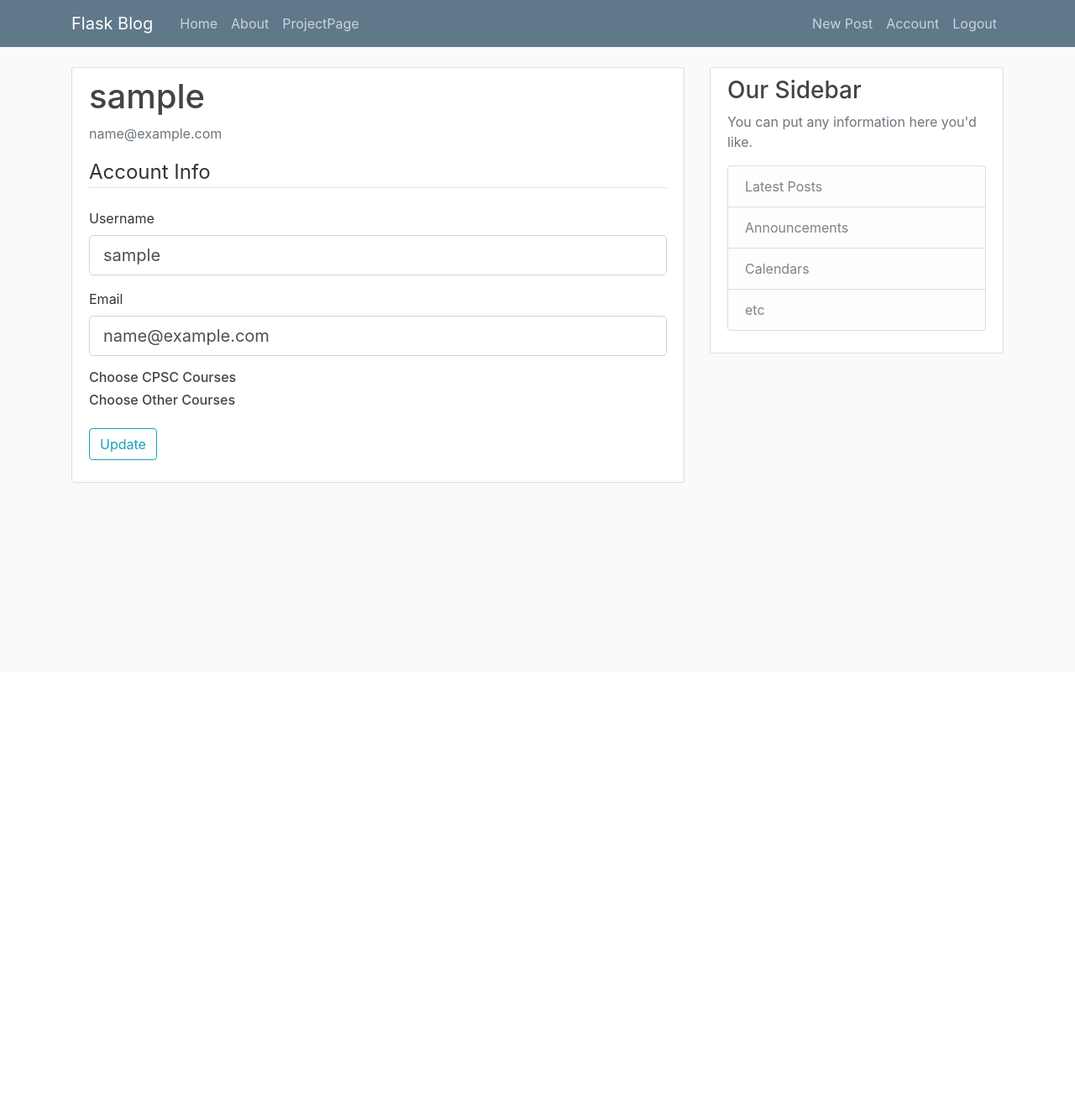
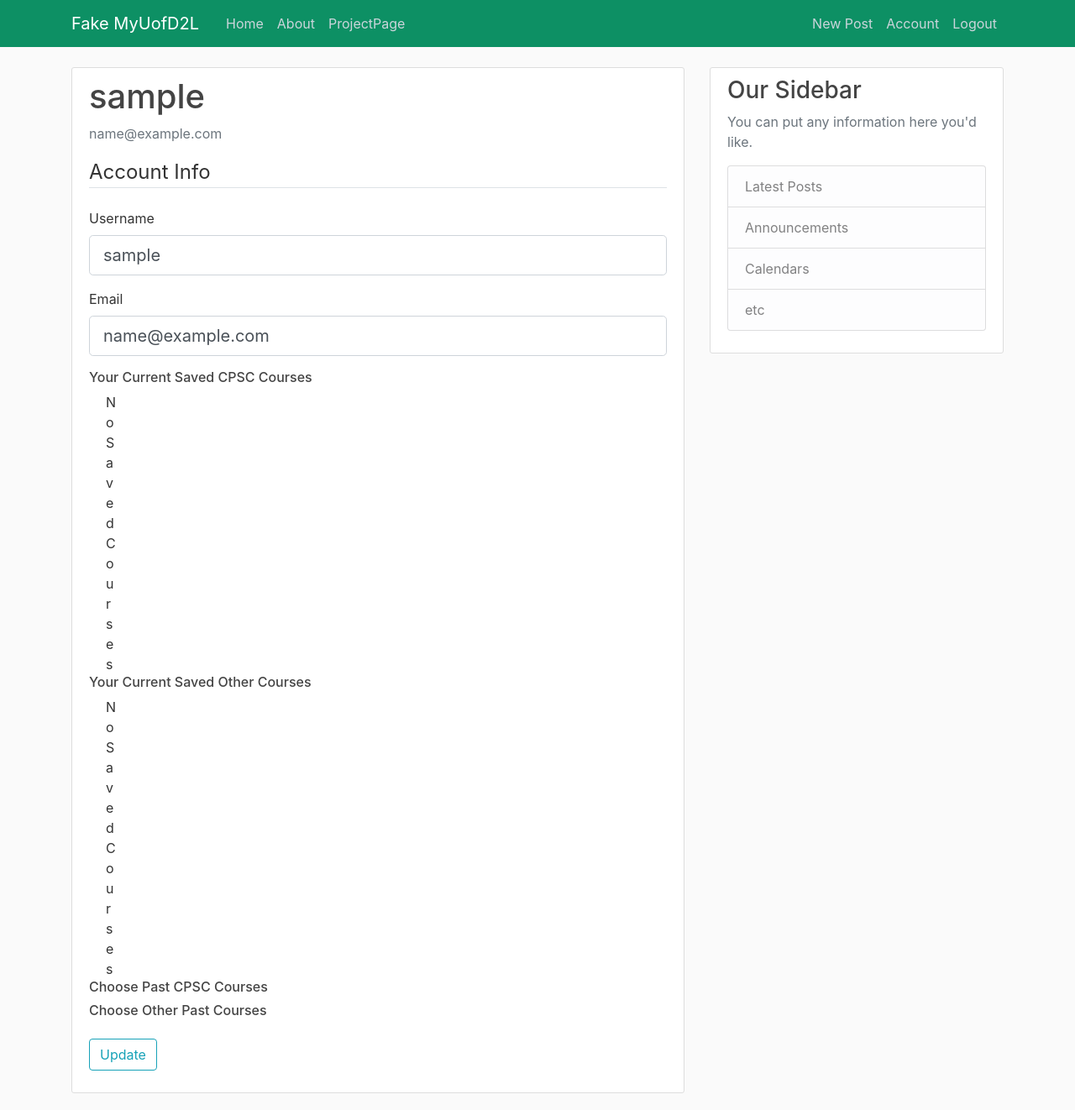
Before and after one commit to annachaykovska/Database-2-Group-Project, a Flask app: page /account in a window 1280 px wide. Shown: the whole page at 84% size. Before the commit the page ends 575 px from the top, so only its background shows below. Run offline with Flask 2, Linux system fonts and the light colour scheme; the visitor is signed in with stand-in values (Sample User, id 1); data comes from the database, SQL or seed files in the repository; data that the repository does not hold is empty; some libraries are stand-ins or nearby versions.

Commit message:
show past selected courses

```diff
--- a/website/models.py
+++ b/website/models.py
@@ -19,6 +19,8 @@ class User(db.Model, UserMixin):
     posts = db.relationship('Post', backref='author', lazy=True)
     # 0 = Student, 1 = Teacher, 2 = Admin
     role = db.Column(db.Integer, nullable=False)
+    pastCpscCourses = db.Column(db.String(1000), nullable=True)
+    pastOtherCourses = db.Column(db.String(1000), nullable=True)
 
     def __repr__(self):
         return f"User('{self.username}', '{self.email}', '{self.image_file}')"
--- a/website/routes.py
+++ b/website/routes.py
@@ -57,28 +57,54 @@ def logout():
 def account():
     # https://github.com/PrettyPrinted/youtube_video_code/blob/master/2019/06/21/Get%20Form%20Checkbox%20Data%20in%20Flask%20With%20.getlist/checkbox_data/templates/index.html
     form = UpdateAccountForm()
+    choices = []
+    otherChoices = []
+    allCpscCourses = db.session.query(Courses).all()
+    for c in allCpscCourses:
+        choices.append((c.CourseCode, c.CourseCode))
+    allOtherCourses = db.session.query(OtherCourses).all()
+    for c in allOtherCourses:
+        otherChoices.append((c.CourseCode, c.CourseCode))
+
+    form.courseChoices.choices = choices
+    form.otherCourseChoices.choices = otherChoices
+    pastCpscCourses = "No Saved Courses"
+    pastOtherCourses = "No Saved Courses"
+    if current_user.pastCpscCourses:
+        pastCpscCourses = current_user.pastCpscCourses.split(", ")
+    if current_user.pastOtherCourses:
+        pastOtherCourses = current_user.pastOtherCourses.split(", ")
+
     if form.validate_on_submit():
         current_user.username = form.username.data
         current_user.email = form.email.data
+        pastCpscCourses = ""
+        for c in form.courseChoices.data:
+            if not pastCpscCourses:
+                pastCpscCourses = c
+            else:
+                pastCpscCourses += f", {c}"
+        current_user.pastCpscCourses = pastCpscCourses
+
+        pastOtherCourses = ""
+        for c in form.otherCourseChoices.data:
+            if not pastOtherCourses:
+                pastOtherCourses = c
+            else:
+                pastOtherCourses += f", {c}"
+        current_user.pastOtherCourses = pastOtherCourses
+
         db.session.commit()
         flash('Your account has been updated!', 'success')
         return redirect(url_for('account'))
     elif request.method == 'GET':
         form.username.data = current_user.username
         form.email.data = current_user.email
-
-        allCpscCourses = db.session.query(Courses).all()
-        choices = []
-        for c in allCpscCourses:
-            choices.append((c.CourseCode, c.CourseCode))
-
-        allOtherCourses = db.session.query(OtherCourses).all()
-        otherChoices = []
-        for c in allOtherCourses:
-            otherChoices.append((c.CourseCode, c.CourseCode))
-        form.courseChoices.choices = choices
-        form.otherCourseChoices.choices = otherChoices
-    return render_template('account.html', title='Account', form=form)
+    return render_template('account.html',
+                           title='Account',
+                           form=form,
+                           pastCpscCourses=pastCpscCourses,
+                           pastOtherCourses=pastOtherCourses)
 
 
 @app.route("/about")
--- a/website/static/main.css
+++ b/website/static/main.css
@@ -9,7 +9,7 @@ h1, h2, h3, h4, h5, h6 {
 }
 
 .bg-steel {
-  background-color: #5f788a;
+  background-color: #0d9064;
 }
 
 .site-header .navbar-nav .nav-link {
--- a/website/templates/account.html
+++ b/website/templates/account.html
@@ -39,14 +39,26 @@
                         {{ form.email(class="form-control form-control-lg") }}
                     {% endif %}
                 </div>
-                <h6>Choose CPSC Courses</h6>
+                <h6> Your Current Saved CPSC Courses</h6>
+                {% for p in pastCpscCourses %}
+                    <div class="form-check">
+                        {{p}}
+                    </div>
+                {% endfor %}
+                <h6> Your Current Saved Other Courses</h6>
+                {% for p in pastOtherCourses %}
+                    <div class="form-check">
+                        {{p}}
+                    </div>
+                {% endfor %}
+                <h6>Choose Past CPSC Courses</h6>
                 {% for choice in form.courseChoices %}
                     <div class="form-check">
                         {{ choice(class="form-check-input") }}
                         {{ choice.label(class="form-check-label") }}
                     </div>
                 {% endfor %}
-                <h6>Choose Other Courses</h6>
+                <h6>Choose Other Past Courses</h6>
                 {% for choice in form.otherCourseChoices %}
                     <div class="form-check">
                         {{ choice(class="form-check-input") }}
--- a/website/templates/layout.html
+++ b/website/templates/layout.html
@@ -20,7 +20,7 @@
     <header class="site-header">
       <nav class="navbar navbar-expand-md navbar-dark bg-steel fixed-top">
         <div class="container">
-          <a class="navbar-brand mr-4" href="/">Flask Blog</a>
+          <a class="navbar-brand mr-4" href="/">Fake MyUofD2L</a>
           <button class="navbar-toggler" type="button" data-toggle="collapse" data-target="#navbarToggle" aria-controls="navbarToggle" aria-expanded="false" aria-label="Toggle navigation">
             <span class="navbar-toggler-icon"></span>
           </button>
```
